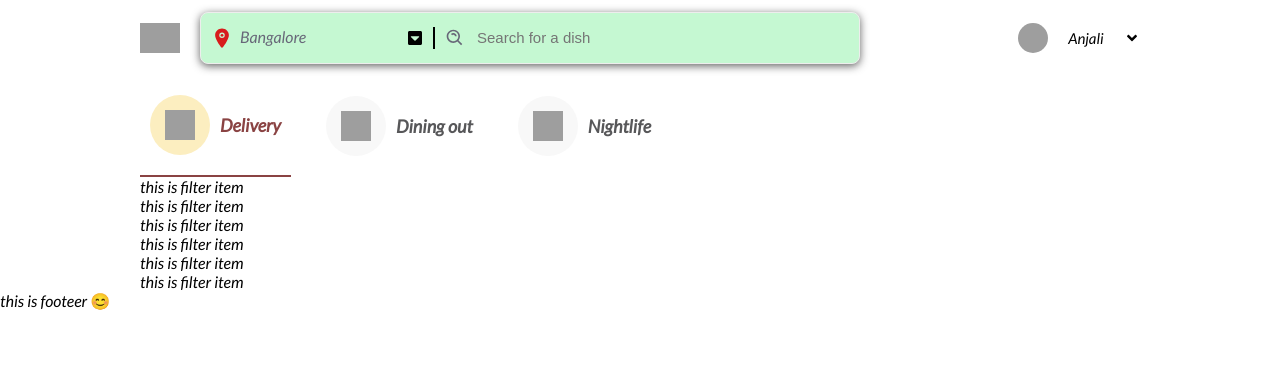
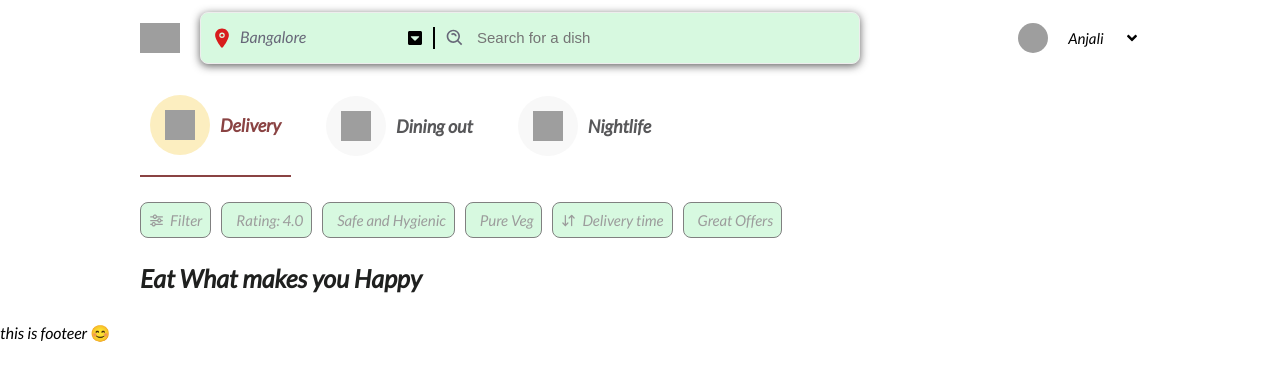
Before and after one commit to anj259/zomatoapp, a React (Create React App) app: page / in a window 1280 px wide. Shown: the top 380 px of the page. Built offline with nearby package versions, Linux system fonts and the light colour scheme; grey boxes are pictures that could not be loaded; a web font is replaced by a local one.

Commit message:
adding files

```diff
--- a/package.json
+++ b/package.json
@@ -10,6 +10,7 @@
     "react-dom": "^18.2.0",
     "react-icons": "^5.0.1",
     "react-scripts": "5.0.1",
+    "react-slick": "^0.30.1",
     "web-vitals": "^2.1.4"
   },
   "scripts": {
--- a/src/components/common/filters/filter.css
+++ b/src/components/common/filters/filter.css
@@ -2,4 +2,5 @@
 {
     padding: 15px 0px;
     display: flex;
+    flex-wrap: wrap;
 }
--- a/src/components/common/filters/filteritem/filteritem.css
+++ b/src/components/common/filters/filteritem/filteritem.css
@@ -0,0 +1,16 @@
+.filteritem
+{
+    padding: 8px;
+    display: flex;
+    background-color: var(--primarybg);
+    color: var(--filtertext);
+    border: 1px solid var(--gray);
+    border-radius: 8px;
+    margin:10px 10px 10px 0px;
+    font-size: 15px;
+}
+
+.filtername
+{
+    margin-left: 6px;
+}
--- a/src/components/common/filters/filteritem/index.js
+++ b/src/components/common/filters/filteritem/index.js
@@ -2,11 +2,12 @@ import React from "react";
 import './filteritem.css';
 
 
-const Filteritem=()=>
+const Filteritem=({filter})=>
 {
     return(
-        <div>
-            this is filter item
+        <div className="filteritem">
+            {filter.icon && filter.icon}
+            <div className="filtername">{filter.title}</div>
         </div>
     )
 }
--- a/src/components/common/filters/index.js
+++ b/src/components/common/filters/index.js
@@ -6,7 +6,7 @@ const Filter=({filterlist} )=>
 {
     return(
         // <div>this is filter<Filteritem/></div>
-        <div>
+        <div className="filters">
            {filterlist && filterlist.map((filter)=>{
                 // return <div>{filter.title}</div>
                 return <div><Filteritem filter={filter} key={filter.id}/></div>
--- /dev/null
+++ b/src/components/delivery/deliverycollection/index.js
@@ -0,0 +1,69 @@
+import React from "react";
+import './deliverycollection.css'
+
+const deliveryitems=
+[
+    {
+        id:1,
+        title:"Pizza",
+        cover:"https://b.zmtcdn.com/data/o2_assets/d0bd7c9405ac87f6aa65e31fe55800941632716575.png"
+    },
+    {
+        id:2,
+        title:"Burger",
+        cover:"https://b.zmtcdn.com/data/dish_images/ccb7dc2ba2b054419f805da7f05704471634886169.png"
+    },
+    {
+        id:3,
+        title:"Fried Rice",
+        cover:"https://b.zmtcdn.com/data/o2_assets/e444ade83eb22360b6ca79e6e777955f1632716661.png"
+    },
+    {
+        id:4,
+        title:"Cake",
+        cover:"https://b.zmtcdn.com/data/dish_images/d5ab931c8c239271de45e1c159af94311634805744.png"
+    },
+    {
+        id:5,
+        title:"Noodles",
+        cover:"https://b.zmtcdn.com/data/dish_images/91c554bcbbab049353a8808fc970e3b31615960315.png"
+    },
+    {
+        id:6,
+        title:"Dosa",
+        cover:"https://b.zmtcdn.com/data/o2_assets/8dc39742916ddc369ebeb91928391b931632716660.png"
+    },
+    {
+        id:7,
+        title:"Thali",
+        cover:"https://b.zmtcdn.com/data/o2_assets/52eb9796bb9bcf0eba64c643349e97211634401116.png"
+    },
+    {
+        id:8,
+        title:"Paneer",
+        cover:"https://b.zmtcdn.com/data/dish_images/e44c42ff4b60b025225c8691ef9735b11635781903.png"
+    }
+]
+
+const settings = {
+    dots: true,
+    infinite: true,
+    slidesToShow: 3,
+    slidesToScroll: 1,
+    // nextArrow:
+    // prevArrow:
+  };
+
+const Deliverycollections=()=>
+{
+    return(
+    <div className="delivery_collection">
+        <div className="maxwidth">
+            <div className="collection_title">Eat What makes you Happy</div>
+        </div>
+    </div>
+
+    )
+}
+
+export default Deliverycollections;
--- a/src/components/delivery/index.js
+++ b/src/components/delivery/index.js
@@ -3,7 +3,7 @@ import './delivery.css';
 import Filter from "../common/filters";
 import { BiSliderAlt } from "react-icons/bi";
 import { LuArrowDownUp } from "react-icons/lu";
-
+import Deliverycollections from "./deliverycollection";
 
 const deliveryfilter=[
     {
@@ -43,6 +43,7 @@ const Delivery=()=>
             <div className="maxwidth ">
                 <Filter filterlist={deliveryfilter}/>
             </div>
+            <Deliverycollections />
         </div>
     );
 }
--- a/src/style/commonclasses.css
+++ b/src/style/commonclasses.css
@@ -15,3 +15,12 @@
 {
     cursor: pointer;
 }
+
+.collection_title
+{
+    font-size: 25px;
+    color: var(--delivery_coll_text);
+    margin-bottom: 30px;
+    font-weight: 600;
+
+}
--- a/src/style/variable.css
+++ b/src/style/variable.css
@@ -2,11 +2,18 @@
 {
     --primarybox_shadow:rgb(28 28 28 /70%) 0px 2px 8px;
     --whiterborder: rgb(237, 237, 237);
-    --primarybg:rgb(197, 248, 210);
+    --primarybg:rgb(215, 249, 224);
     --location_icon_name_color:rgb(103, 103, 120);
     --location_icon_color:rgb(216, 28, 28);
     --location_search_separator_color:black;
     --white:white;
     --inactive_text:#575759;
     --inactive_color:#f8f8f8;
+    --white:#ffffff;
+    --filtertext:#9c9c9c;
+    --gray:#808080;
+    --delivery_coll_text:rgb(31, 32, 31);
+
+
+
 }
```
Also changed, not shown: src/components/common/commonarrows/nextarrow.js (added, +14 -0 lines), src/components/common/commonarrows/previousarrow.js (added), src/components/delivery/deliverycollection/deliverycollection.css (added), 1 other file (tests, documents, lock files or other folders).
